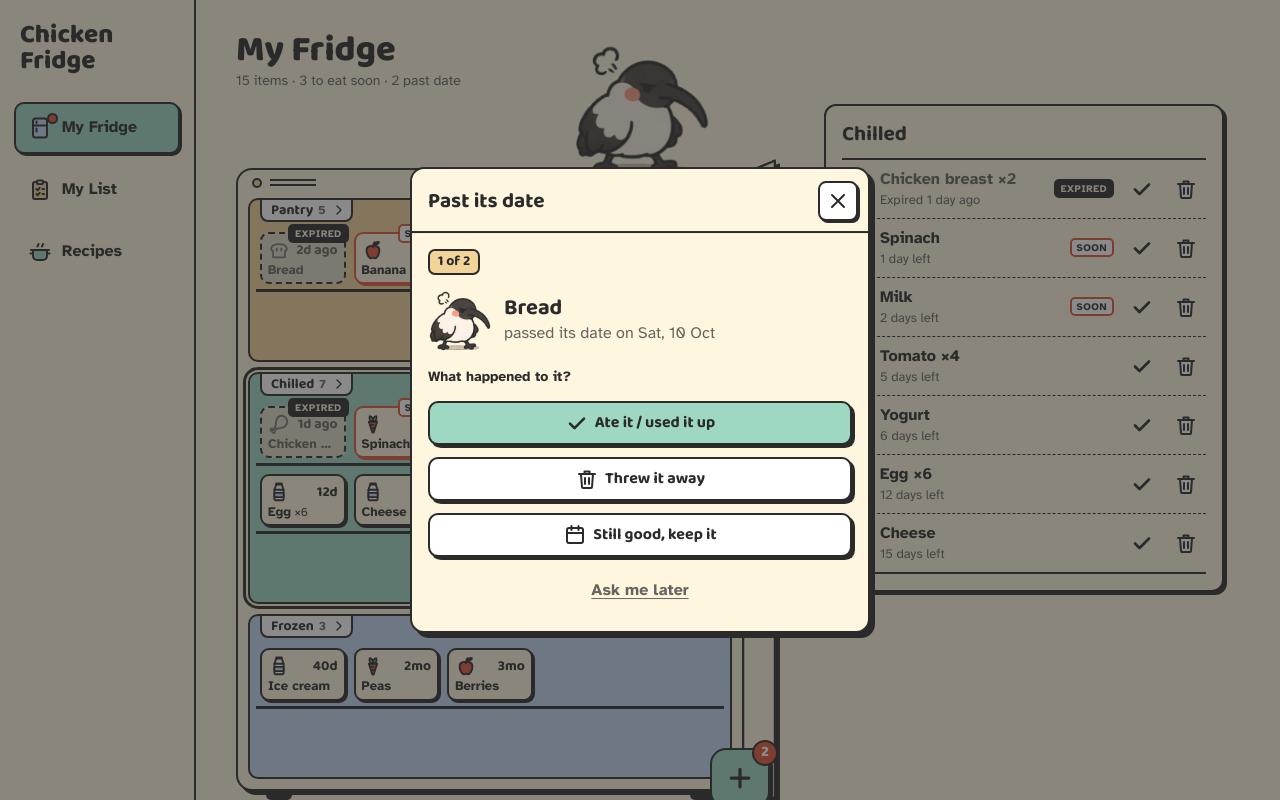
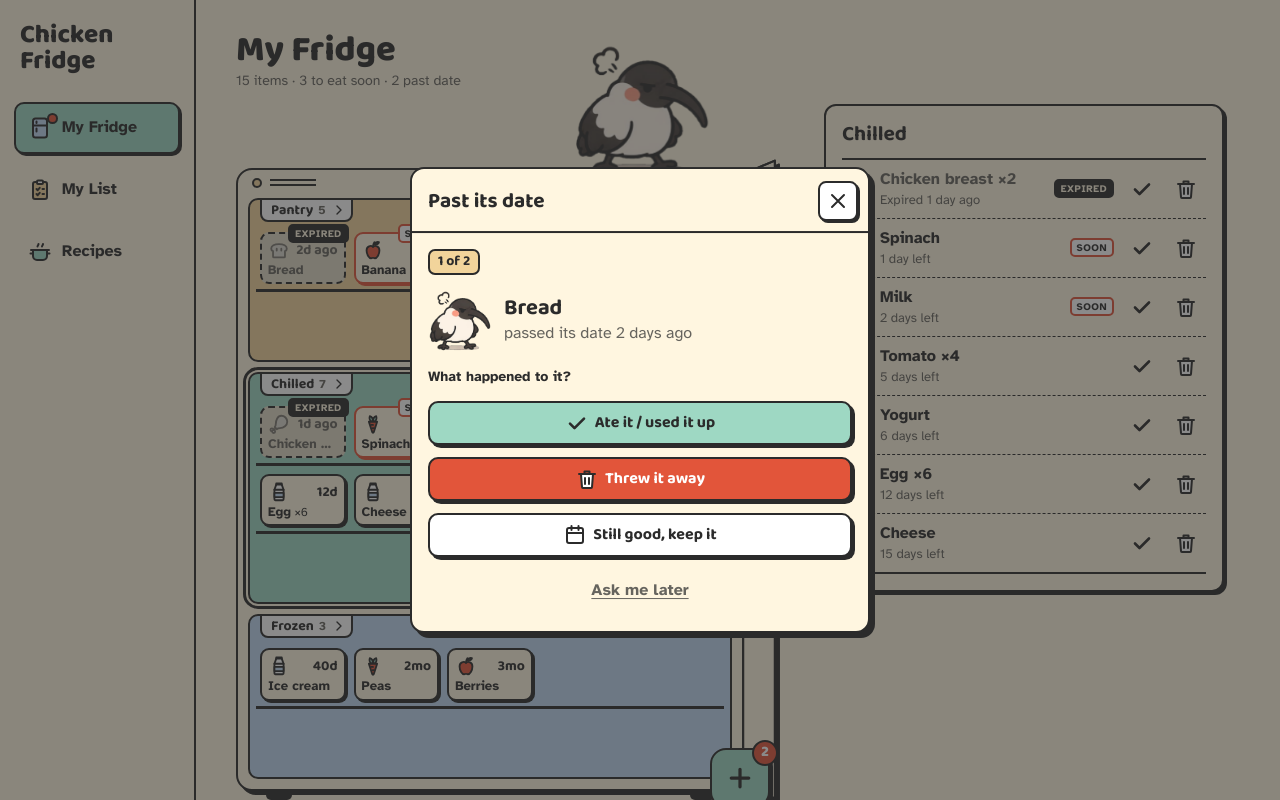
Before and after one commit to kelvin-cykong/chicken-fridge, a Flask app: page / in a window 1280 px wide. Run offline with Flask 3, Linux system fonts and the light colour scheme.

Commit message:
Red throw-away buttons, no stray null text, days-ago in expired check
- Thrown away / Threw it away buttons use the tomato danger style
- setChildren helper skips empty values that replaceChildren printed as "null"
- Expired check says how long ago the date passed instead of the date

Co-Authored-By: Claude Opus 5.5 <noreply@anthropic.com>

```diff
--- a/static/css/style.css
+++ b/static/css/style.css
@@ -97,6 +97,7 @@ main { padding: 14px 16px calc(var(--nav-h) + 28px + env(safe-area-inset-bottom)
 .page-head .btn { flex: none; white-space: nowrap; }
 .btn:disabled { opacity: .6; cursor: default; }
 .btn.primary { background: var(--mint); }
+.btn.danger { background: var(--tomato); color: var(--white); }
 .btn.fire { background: var(--tomato); color: var(--white); font-size: 21px; font-weight: 800; min-height: 54px; letter-spacing: .02em; }
 .btn.wide { width: 100%; }
 .btn.square { width: 48px; min-height: 48px; padding: 0; flex: none; }
--- a/static/js/fridge.js
+++ b/static/js/fridge.js
@@ -4,7 +4,7 @@
 import { api } from './api.js';
 import { icon, catIcon } from './icons.js';
 import {
-  h, state, toast, openSheet, closeSheet, sheetIsOpen, nameInput, stepper, setNavBadge,
+  h, setChildren, state, toast, openSheet, closeSheet, sheetIsOpen, nameInput, stepper, setNavBadge,
   ZONES, ZONE_LABEL, addDays, fmtDate, daysLabel, daysLong, statusTag, qtyText,
 } from './ui.js';
 
@@ -54,7 +54,7 @@ export function drawFridge() {
     expired ? `${expired} past date` : null,
   ].filter(Boolean).join(' · ');
 
-  root.replaceChildren(
+  setChildren(root,
     h('header', { class: 'page-head' }, h('h1', null, 'My Fridge'), h('p', { class: 'sub' }, summary)),
     h('div', { class: 'fridge-layout' },
       h('div', { class: 'fridge-stage' },
@@ -251,7 +251,7 @@ function drawPanel() {
   const el = document.getElementById('fridge-panel');
   if (panel.kind === 'item' && !findItem(panel.id)) panel = { kind: 'zone', zone: panel.from || 'chilled' };
   const backTo = panel.kind === 'item' ? panel.from || findItem(panel.id).zone : null;
-  el.replaceChildren(
+  setChildren(el,
     h('header', { class: 'panel-head' },
       backTo && h('button', { class: 'icon-btn', type: 'button', 'aria-label': `Back to ${ZONE_LABEL[backTo]}`,
         onclick: () => show({ kind: 'zone', zone: backTo }) }, icon('back')),
@@ -307,7 +307,7 @@ function itemDetail(item) {
       statusTag(item)),
     h('div', { class: 'detail-actions' },
       h('button', { class: 'btn primary', type: 'button', onclick: () => removeItem(item, 'eaten') }, icon('check'), 'Eaten'),
-      h('button', { class: 'btn', type: 'button', onclick: () => removeItem(item, 'thrown') }, icon('trash'), 'Thrown away')),
+      h('button', { class: 'btn danger', type: 'button', onclick: () => removeItem(item, 'thrown') }, icon('trash'), 'Thrown away')),
     h('p', { class: 'sub detail-delete' }, 'Added by mistake? ',
       h('button', { class: 'link', type: 'button', onclick: () => deleteItem(item) }, 'Delete it'),
       ' (doesn\'t count as waste)'),
@@ -422,7 +422,7 @@ function openAdd() {
 
   // `from` is the bought list item being stored, or null for a brand-new item.
   const mount = (from) => {
-    body.replaceChildren(
+    setChildren(body,
       state.pending.length ? h('section', { class: 'pending' },
         h('h3', null, h('span', { class: 'dot' }), 'Bought, not stored yet'),
         h('p', { class: 'sub' }, 'Tap one to fill in the form.'),
@@ -482,15 +482,15 @@ async function openExpiredCheck() {
   function ask() {
     const item = queue[index];
     const canKeep = item.keep_options.length > 0;
-    body.replaceChildren(
+    setChildren(body,
       progress(),
       h('div', { class: 'check-top' },
         mascotImg(state.mascot.mood, 'small'),
-        h('p', null, h('strong', null, item.name, qtyText(item)), h('span', null, `passed its date on ${fmtDate(item.expiry)}`))),
+        h('p', null, h('strong', null, item.name, qtyText(item)), h('span', null, `passed its date ${-item.days_left} ${item.days_left === -1 ? 'day' : 'days'} ago`))),
       h('p', { class: 'label' }, 'What happened to it?'),
       h('div', { class: 'check-actions' },
         h('button', { class: 'btn primary wide', type: 'button', onclick: () => finish(item, 'eaten') }, icon('check'), 'Ate it / used it up'),
-        h('button', { class: 'btn wide', type: 'button', onclick: () => finish(item, 'thrown') }, icon('trash'), 'Threw it away'),
+        h('button', { class: 'btn danger wide', type: 'button', onclick: () => finish(item, 'thrown') }, icon('trash'), 'Threw it away'),
         canKeep
           ? h('button', { class: 'btn wide', type: 'button', onclick: () => keepStep(item) }, icon('calendar'), 'Still good, keep it')
           : h('p', { class: 'sub' }, 'It has been kept 7 days past its date, so it can\'t be kept any longer.')),
@@ -501,7 +501,7 @@ async function openExpiredCheck() {
     // The pop-up shows the reaction to this one item (always happy for eaten, angry for
     // thrown away). The bird on the fridge keeps its standing mood.
     const { reaction } = await send(item, { action });
-    body.replaceChildren(
+    setChildren(body,
       progress(),
       h('div', { class: 'check-result' },
         mascotImg(reaction.mood, action === 'eaten' ? 'hop' : 'shake'),
@@ -517,7 +517,7 @@ async function openExpiredCheck() {
       h('button', { class: 'pick' + (d === days ? ' on' : ''), type: 'button', role: 'radio', 'aria-checked': String(d === days),
         onclick: () => { days = d; paint(); } }, `${d} ${d === 1 ? 'day' : 'days'}`)));
     paint();
-    body.replaceChildren(
+    setChildren(body,
       progress(),
       h('p', null, h('strong', null, item.name), ' stays in the fridge with a PAST DATE tag.'),
       h('p', { class: 'label' }, 'Ask me again in…'),
--- a/static/js/ui.js
+++ b/static/js/ui.js
@@ -25,6 +25,12 @@ export function h(tag, attrs, ...kids) {
     el.append(kid.nodeType ? kid : String(kid));
   }
   return el;
+}
+
+// Replace an element's children, skipping null / false so optional parts can be
+// written inline. (Plain replaceChildren would print them as the text "null".)
+export function setChildren(el, ...kids) {
+  el.replaceChildren(...kids.flat(Infinity).filter((kid) => kid != null && kid !== false));
 }
 
 // ---------------------------------------------------------------- dates & labels
```
